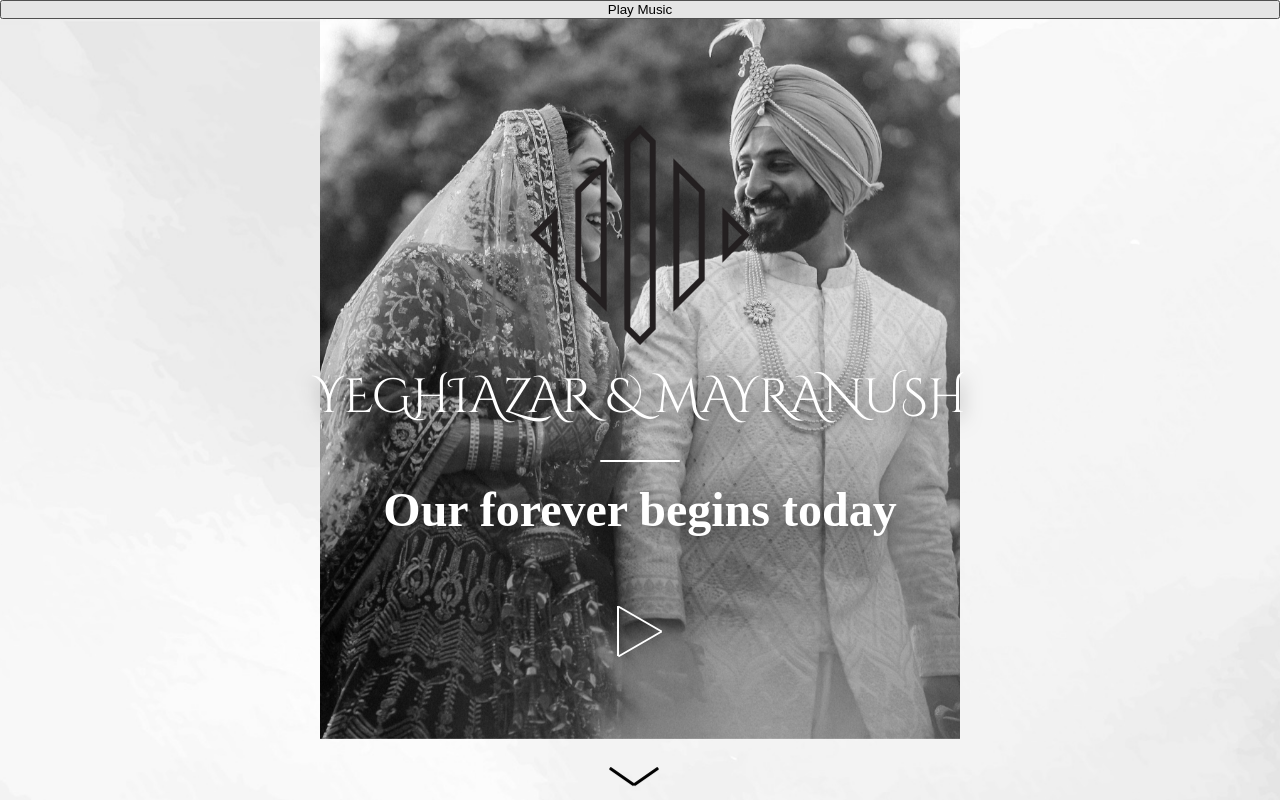
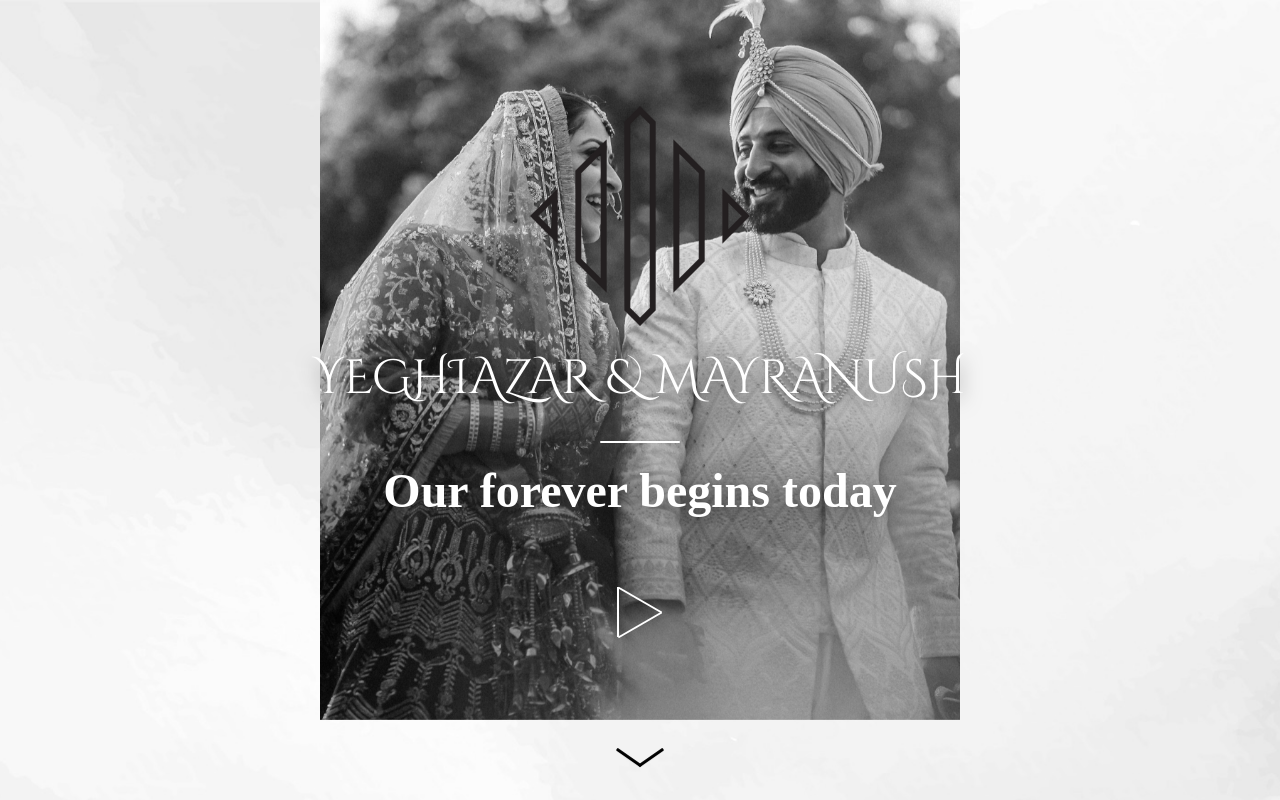
Before and after one commit to Varuzan/wedding, a React (Vite) app: page / in a window 1280 px wide. Shown: the top 800 px of the page. Built offline with nearby package versions, Linux system fonts and the light colour scheme; a web font is replaced by a local one.

Commit message:
11 commit

```diff
--- a/src/App.jsx
+++ b/src/App.jsx
@@ -190,8 +190,6 @@ export default function App() {
     return (
         <div className="page">
             <audio ref={audioRef} src="/wedding/wedding-music.mp3" preload="auto" />
-            <button onClick={() => audioRef.current && audioRef.current.play()}>Play Music</button>
-
 
             <main className="main-content">
                 <div className="hero-section">
--- a/src/index.css
+++ b/src/index.css
@@ -29,7 +29,7 @@ html, body {
     position: absolute;
     background-color: transparent;
     top: 15px;
-    left: 0;
+    left: 7px;
     width: 30px;
     height: 3px;
     display: block;
@@ -169,7 +169,7 @@ html, body {
     position: absolute;
     background-color: transparent;
     top: 15px;
-    left: 24px;
+    left: 29px;
     width: 30px;
     height: 3px;
     display: block;
```
